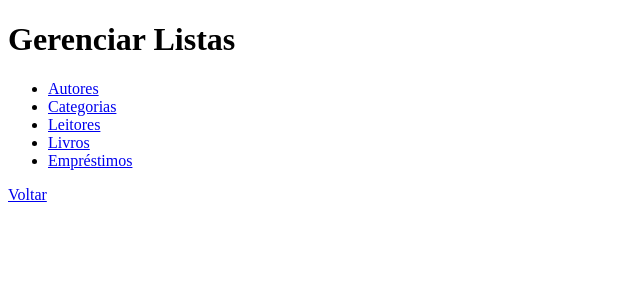
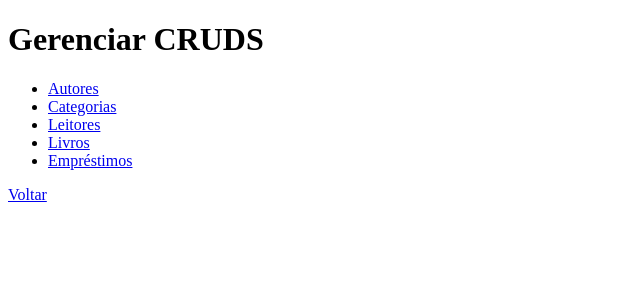
Before and after one commit to axthurdelfino/Trabalho-LP, a PHP site: page /VIEW/listas.php in a window 1280 px wide. Shown: the top 300 px of the page, without its empty margins (0-640 px from the left). Run offline with PHP 8.4, Linux system fonts and the light colour scheme; the visitor is signed in with stand-in values (Sample User, id 1).

Commit message:
Mudanca Titulo

```diff
--- a/VIEW/listas.php
+++ b/VIEW/listas.php
@@ -8,10 +8,10 @@ exigirLogin();
 <head>
   <meta charset="UTF-8">
   <meta name="viewport" content="width=device-width, initial-scale=1.0">
-  <title>Gerenciar Listas</title>
+  <title>Gerenciar CRUDS</title>
 </head>
 <body>
-  <h1>Gerenciar Listas</h1>
+  <h1>Gerenciar CRUDS</h1>
 
   <ul>
     <li><a href="autor/lstAutor.php">Autores</a></li>
```
